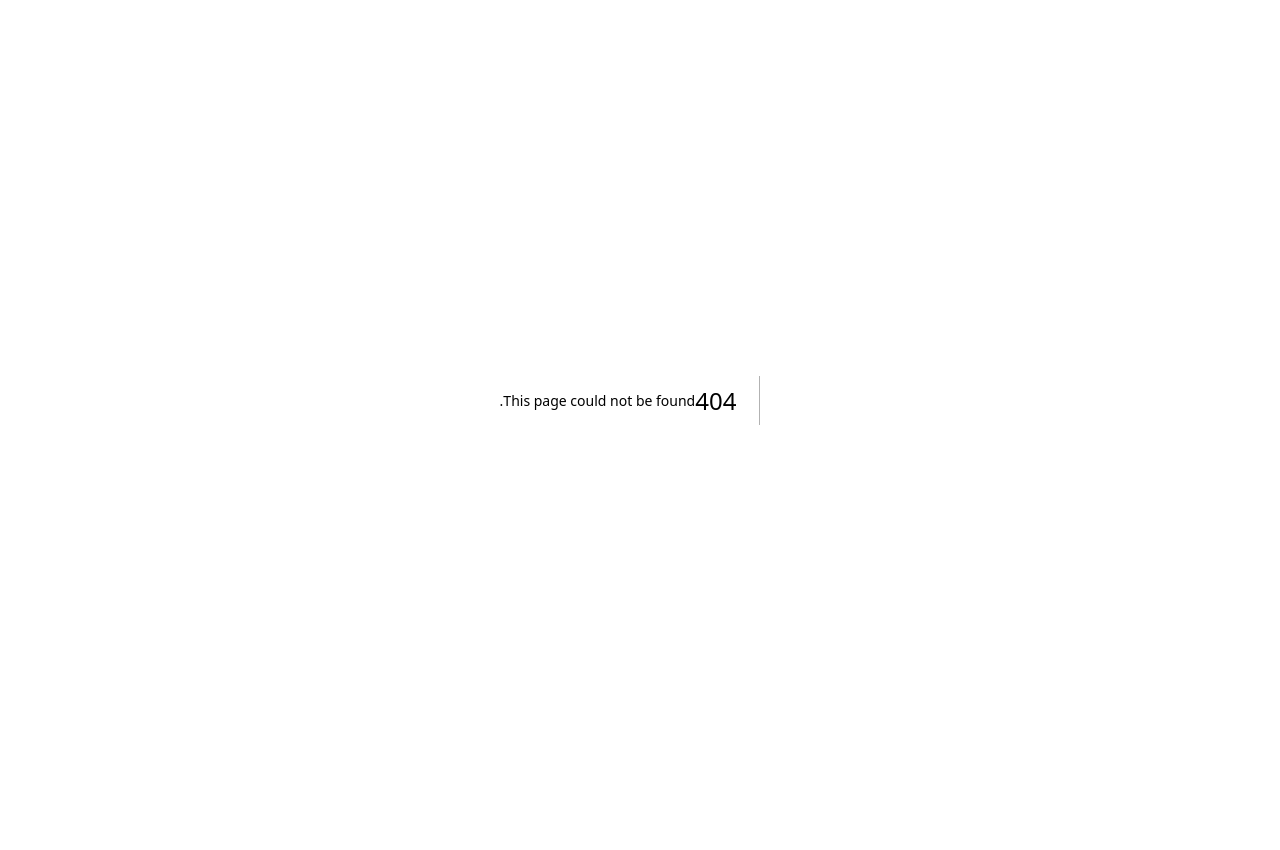
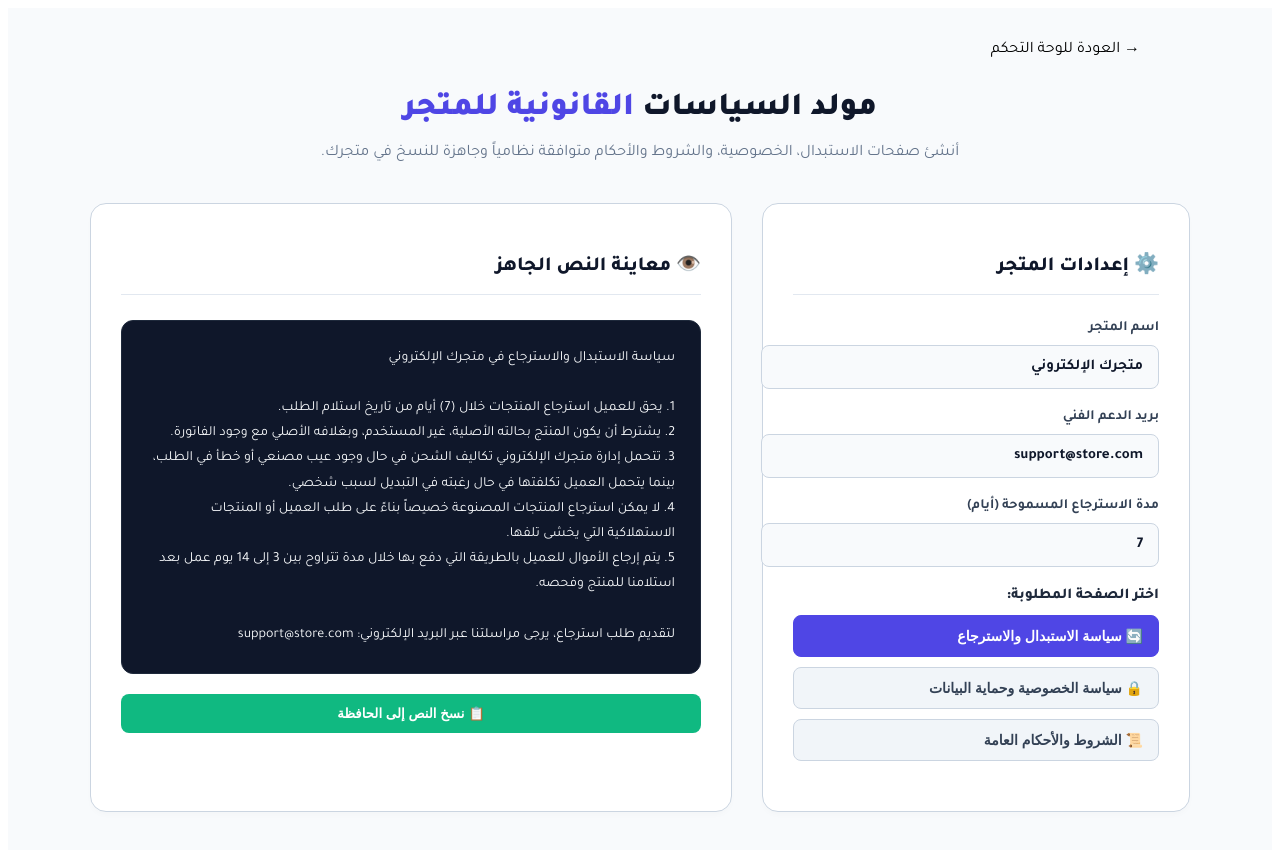
Before and after one commit to engaziasa-lang/engazia-app, a Next.js app: page /hub/legal in a window 1280 px wide. Before the commit this address had no page. Shown: the top 850 px of the page. Before the commit the page ends 800 px from the top, so only its background shows below. Built offline with nearby package versions, Linux system fonts and the light colour scheme.

Commit message:
Create page.tsx

```diff
--- /dev/null
+++ b/app/hub/legal/page.tsx
@@ -0,0 +1,156 @@
+'use client';
+
+import React, { useState } from 'react';
+import Link from 'next/link';
+
+export default function LegalPagesGenerator() {
+  const [storeName, setStoreName] = useState('متجرك الإلكتروني');
+  const [supportEmail, setSupportEmail] = useState('support@store.com');
+  const [daysLimit, setDaysLimit] = useState('7');
+  const [activeTab, setActiveTab] = useState<'return' | 'privacy' | 'terms'>('return');
+
+  const returnPolicyText = `سياسة الاستبدال والاسترجاع في ${storeName}
+
+1. يحق للعميل استرجاع المنتجات خلال (${daysLimit}) أيام من تاريخ استلام الطلب.
+2. يشترط أن يكون المنتج بحالته الأصلية، غير المستخدم، وبغلافه الأصلي مع وجود الفاتورة.
+3. تتحمل إدارة ${storeName} تكاليف الشحن في حال وجود عيب مصنعي أو خطأ في الطلب، بينما يتحمل العميل تكلفتها في حال رغبته في التبديل لسبب شخصي.
+4. لا يمكن استرجاع المنتجات المصنوعة خصيصاً بناءً على طلب العميل أو المنتجات الاستهلاكية التي يخشى تلفها.
+5. يتم إرجاع الأموال للعميل بالطريقة التي دفع بها خلال مدة تتراوح بين 3 إلى 14 يوم عمل بعد استلامنا للمنتج وفحصه.
+
+لتقديم طلب استرجاع، يرجى مراسلتنا عبر البريد الإلكتروني: ${supportEmail}`;
+
+  const privacyPolicyText = `سياسة الخصوصية وحماية البيانات في ${storeName}
+
+نحن في ${storeName} نلزم بحماية خصوصية بياناتك الشخصية:
+1. البيانات التي نجمعها: اسم العميل، رقم الجوال، العنوان البريدي، ومعلومات الدفع الضرورية لتنفيذ الطلب.
+2. كيف نستخدم البيانات: تُستخدم لغرض شحن وتوصيل الطلبات، التواصل مع العميل في حال وجود استفسار، وتحسين تجربة التسوق في المتجر.
+3. حماية البيانات: نتخذ كافة التدابير التقنية والإدارية اللازمة لحماية معلوماتك من الوصول غير المصرح به أو التسريب.
+4. لا نقوم إطلاقا ببيع أو مشاركة بياناتك الشخصية مع أي طرف ثالث سوى شركات الشحن المخولة بتوصيل طلبك.`;
+
+  const termsText = `الشروط والأحكام الاستخدام - ${storeName}
+
+1. باستخدامك لهذا المتجر أو إتمامك لعملية الشراء، فإنك توافق التزاماً تاماً بكافة الشروط والأحكام المذكورة هنا.
+2. الأسعار المعروضة في المتجر قابلة للتغيير في أي وقت دون إشعار مسبق، ولكن يتم اعتماد السعر للطلب المؤكد فعلياً.
+3. نبذل قصارى جهدنا لعرض صور ووصف المنتجات بأكبر قدر ممكن من الدقة، ولكن لا نضمن خلوها من الأخطاء البسيطة.
+4. يحق لإدارة ${storeName} إلغاء أي طلب في حال نفاذ الكمية أو وجود خطأ فادح في تسعير المنتج، مع إرجاع كامل المبلغ للعميل فوراً.`;
+
+  const getCurrentText = () => {
+    if (activeTab === 'return') return returnPolicyText;
+    if (activeTab === 'privacy') return privacyPolicyText;
+    return termsText;
+  };
+
+  const copyToClipboard = () => {
+    navigator.clipboard.writeText(getCurrentText());
+    alert('تم نسخ النص بنجاح!');
+  };
+
+  return (
+    <div className="tool-container">
+      <style jsx global>{`
+        a { text-decoration: none !important; color: inherit !important; }
+      `}</style>
+
+      <style jsx>{`
+        @import url('https://fonts.googleapis.com/css2?family=Tajawal:wght@400;500;700;800;900&display=swap');
+
+        .tool-container { background-color: #f8fafc; min-height: 100vh; font-family: 'Tajawal', sans-serif; direction: rtl; padding: 30px 20px 70px; }
+
+        .header { max-width: 1000px; margin: 0 auto 30px; display: flex; justify-content: space-between; align-items: center; }
+        .back-btn { background: #ffffff; color: #475569; padding: 10px 20px; border-radius: 8px; font-weight: 700; font-size: 14px; border: 1px solid #cbd5e1; transition: all 0.2s; display: flex; align-items: center; gap: 8px; }
+        .back-btn:hover { background: #f1f5f9; color: #0f172a; }
+
+        .tool-title { text-align: center; margin-bottom: 40px; }
+        .tool-title h1 { font-size: 32px; font-weight: 900; color: #0f172a; margin-bottom: 10px; }
+        .tool-title span { color: #4f46e5; }
+        .tool-title p { color: #64748b; font-size: 16px; }
+
+        .main-grid { display: grid; grid-template-columns: 1fr 1.5fr; gap: 30px; max-width: 1100px; margin: 0 auto; }
+
+        .panel { background: #ffffff; border-radius: 16px; padding: 30px; border: 1px solid #cbd5e1; box-shadow: 0 4px 6px -1px rgba(0,0,0,0.02); }
+        .panel h2 { font-size: 20px; font-weight: 800; color: #0f172a; margin-bottom: 25px; display: flex; align-items: center; gap: 10px; border-bottom: 1px solid #e2e8f0; padding-bottom: 15px; }
+
+        .input-group { margin-bottom: 20px; }
+        .input-group label { display: block; font-size: 14px; font-weight: 700; color: #334155; margin-bottom: 8px; }
+        .input-wrapper input { width: 100%; padding: 12px 15px; border-radius: 8px; border: 1px solid #cbd5e1; font-size: 15px; font-family: inherit; background: #f8fafc; font-weight: 700; color: #0f172a; outline: none; }
+        .input-wrapper input:focus { border-color: #4f46e5; background: #ffffff; }
+
+        .tabs-list { display: flex; flex-direction: column; gap: 10px; margin-bottom: 20px; }
+        .tab-btn { background: #f1f5f9; border: 1px solid #cbd5e1; color: #334155; padding: 12px 15px; border-radius: 8px; font-weight: 700; font-size: 14px; text-align: right; cursor: pointer; transition: all 0.2s; }
+        .tab-btn.active { background: #4f46e5; color: #ffffff; border-color: #4f46e5; }
+
+        .preview-box { background: #0f172a; color: #f8fafc; border-radius: 12px; padding: 25px; font-size: 14px; line-height: 1.8; white-space: pre-wrap; font-family: inherit; max-height: 400px; overflow-y: auto; border: 1px solid #1e293b; margin-bottom: 20px; }
+
+        .copy-btn { background: #10b981; color: #ffffff; width: 100%; padding: 12px; border-radius: 8px; font-weight: 800; border: none; cursor: pointer; transition: background 0.2s; display: flex; align-items: center; justify-content: center; gap: 8px; }
+        .copy-btn:hover { background: #059669; }
+
+        @media(max-width: 900px) { .main-grid { grid-template-columns: 1fr; } }
+      `}</style>
+
+      <div className="header">
+        <Link href="/hub" className="back-btn">
+          <span>→</span> العودة للوحة التحكم
+        </Link>
+      </div>
+
+      <div className="tool-title">
+        <h1>مولد السياسات <span>القانونية للمتجر</span></h1>
+        <p>أنشئ صفحات الاستبدال، الخصوصية، والشروط والأحكام متوافقة نظامياً وجاهزة للنسخ في متجرك.</p>
+      </div>
+
+      <div className="main-grid">
+        {/* إعدادات المتجر واختيار الصفحة */}
+        <div className="panel">
+          <h2>⚙️ إعدادات المتجر</h2>
+
+          <div className="input-group">
+            <label>اسم المتجر</label>
+            <div className="input-wrapper">
+              <input type="text" value={storeName} onChange={(e) => setStoreName(e.target.value)} />
+            </div>
+          </div>
+
+          <div className="input-group">
+            <label>بريد الدعم الفني</label>
+            <div className="input-wrapper">
+              <input type="text" value={supportEmail} onChange={(e) => setSupportEmail(e.target.value)} />
+            </div>
+          </div>
+
+          <div className="input-group">
+            <label>مدة الاسترجاع المسموحة (أيام)</label>
+            <div className="input-wrapper">
+              <input type="number" value={daysLimit} onChange={(e) => setDaysLimit(e.target.value)} />
+            </div>
+          </div>
+
+          <h3 style={{ fontSize: '15px', fontWeight: '800', margin: '20px 0 10px', color: '#1e293b' }}>اختر الصفحة المطلوبة:</h3>
+          <div className="tabs-list">
+            <button className={`tab-btn ${activeTab === 'return' ? 'active' : ''}`} onClick={() => setActiveTab('return')}>
+              🔄 سياسة الاستبدال والاسترجاع
+            </button>
+            <button className={`tab-btn ${activeTab === 'privacy' ? 'active' : ''}`} onClick={() => setActiveTab('privacy')}>
+              🔒 سياسة الخصوصية وحماية البيانات
+            </button>
+            <button className={`tab-btn ${activeTab === 'terms' ? 'active' : ''}`} onClick={() => setActiveTab('terms')}>
+              📜 الشروط والأحكام العامة
+            </button>
+          </div>
+        </div>
+
+        {/* لوحة المعاينة والنسخ */}
+        <div className="panel">
+          <h2>👁️ معاينة النص الجاهز</h2>
+
+          <div className="preview-box">
+            {getCurrentText()}
+          </div>
+
+          <button onClick={copyToClipboard} className="copy-btn">
+            📋 نسخ النص إلى الحافظة
+          </button>
+        </div>
+      </div>
+    </div>
+  );
+}
```
